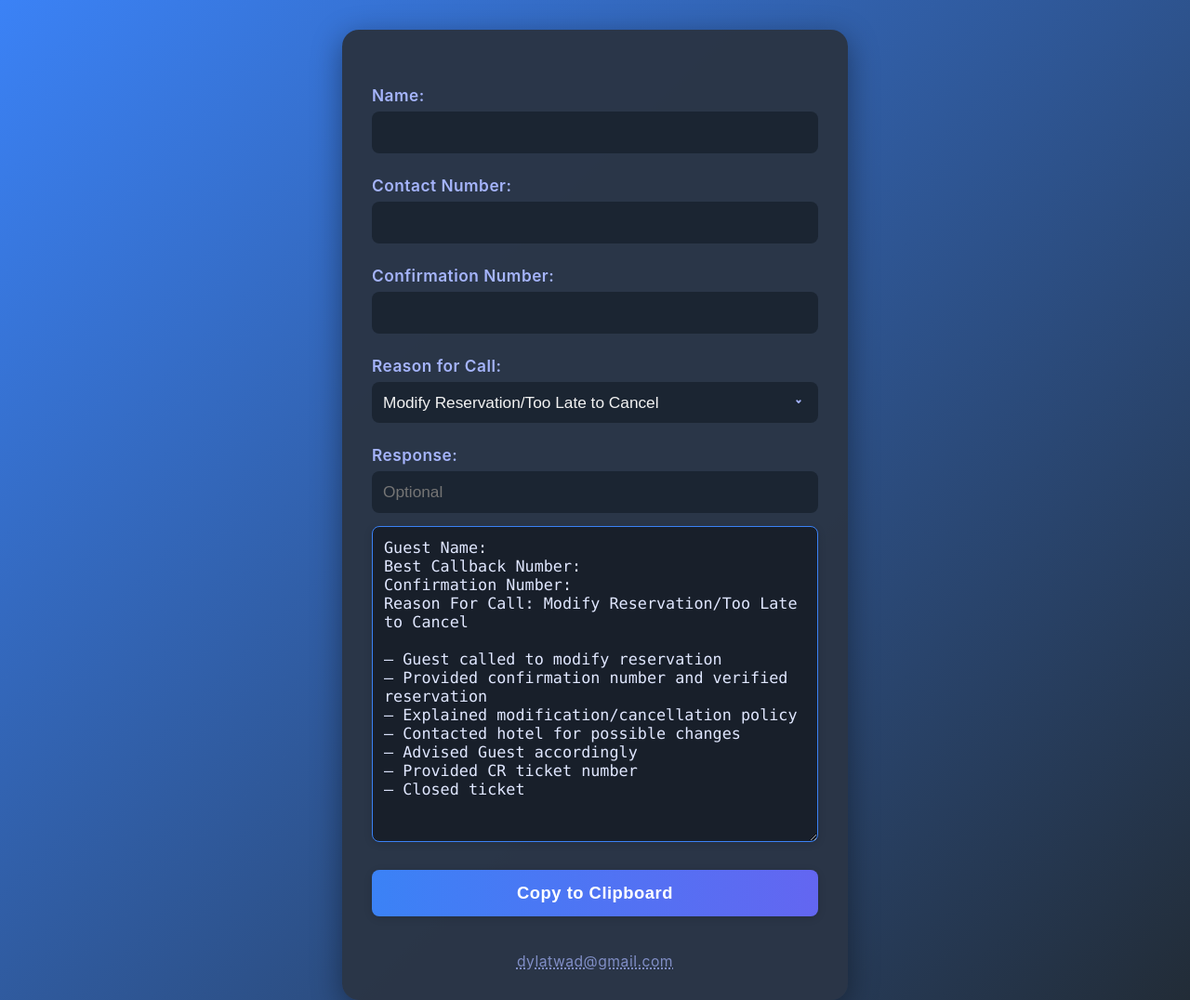
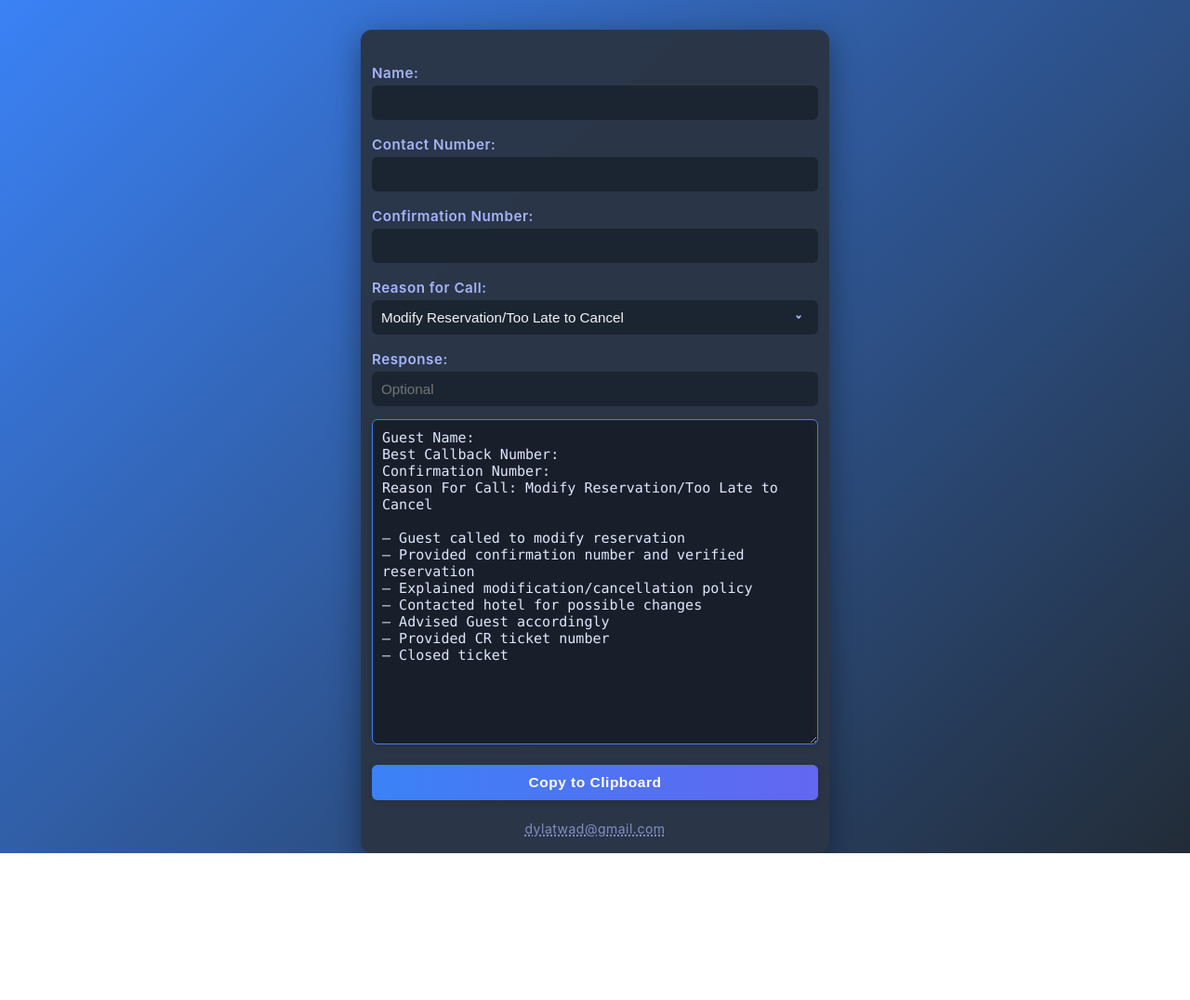
Before and after one commit to SpoonFlix/notes, a plain HTML site: page index.html in a window 1280 px wide. Shown: the whole page at 93% size. After the commit the page ends 918 px from the top, so only its background shows below. Drawn offline with Linux system fonts and the light colour scheme.

Commit message:
Add files via upload

```diff
--- a/index.html
+++ b/index.html
@@ -16,15 +16,16 @@
       flex-direction: column;
       align-items: center;
       justify-content: center;
+      font-size: 0.97em;
     }
     .container {
       background: rgba(42,54,71,0.98);
-      border-radius: 18px;
+      border-radius: 12px;
       box-shadow: 0 8px 32px #0006;
-      padding: 40px 32px 32px 32px;
+      padding: 24px 12px 18px 12px;
       margin-top: 32px;
       width: 480px;
-      max-width: 98vw;
+      max-width: 96vw;
       position: relative;
       animation: fadeIn 0.7s;
     }
@@ -34,8 +35,8 @@
     }
     h1 {
       text-align: center;
-      margin-bottom: 28px;
-      font-size: 2em;
+      margin-bottom: 18px;
+      font-size: 1.35em;
       font-weight: 700;
       letter-spacing: 1px;
       color: #fff;
@@ -43,19 +44,19 @@
     }
     label {
       display: block;
-      margin-top: 20px;
-      margin-bottom: 7px;
+      margin-top: 13px;
+      margin-bottom: 4px;
       font-weight: 600;
       color: #a5b4fc;
       letter-spacing: 0.5px;
-      font-size: 1.08em;
+      font-size: 0.98em;
     }
     input, select, textarea {
       width: 100%;
-      padding: 12px;
-      border-radius: 8px;
+      padding: 10px;
+      border-radius: 6px;
       border: none;
-      font-size: 1.08em;
+      font-size: 0.98em;
       margin-bottom: 4px;
       background: #1b2532;
       color: #f3f3f3;
@@ -73,11 +74,11 @@
       appearance: none;
     }
     textarea {
-      min-height: 340px;
+      min-height: 350px;
       resize: vertical;
       margin-top: 10px;
       font-family: 'Fira Mono', 'Consolas', monospace;
-      font-size: 1.05em;
+      font-size: 0.97em;
       background: #181f2a;
       color: #e0e7ff;
       border: 1px solid #3b82f6;
@@ -87,12 +88,12 @@
       background: linear-gradient(90deg, #3b82f6 0%, #6366f1 100%);
       color: #fff;
       border: none;
-      border-radius: 8px;
-      padding: 14px 0;
-      font-size: 1.15em;
+      border-radius: 6px;
+      padding: 10px 0;
+      font-size: 1em;
       font-weight: 700;
       width: 100%;
-      margin-top: 22px;
+      margin-top: 14px;
       cursor: pointer;
       box-shadow: 0 2px 8px #0002;
       transition: background 0.2s, transform 0.1s;
@@ -112,9 +113,9 @@
     }
     .footer {
       text-align: center;
-      margin-top: 38px;
+      margin-top: 22px;
       color: #a5b4fc;
-      font-size: 1em;
+      font-size: 0.92em;
       letter-spacing: 0.5px;
     }
     .field-group {
@@ -123,14 +124,14 @@
     }
     @media (max-width: 600px) {
       .container {
-        padding: 18px 6px 18px 6px;
+        padding: 10px 2px 10px 2px;
         width: 99vw;
       }
       h1 {
-        font-size: 1.2em;
+        font-size: 1em;
       }
       textarea {
-        min-height: 220px;
+        min-height: 120px;
       }
     }
   </style>
```
